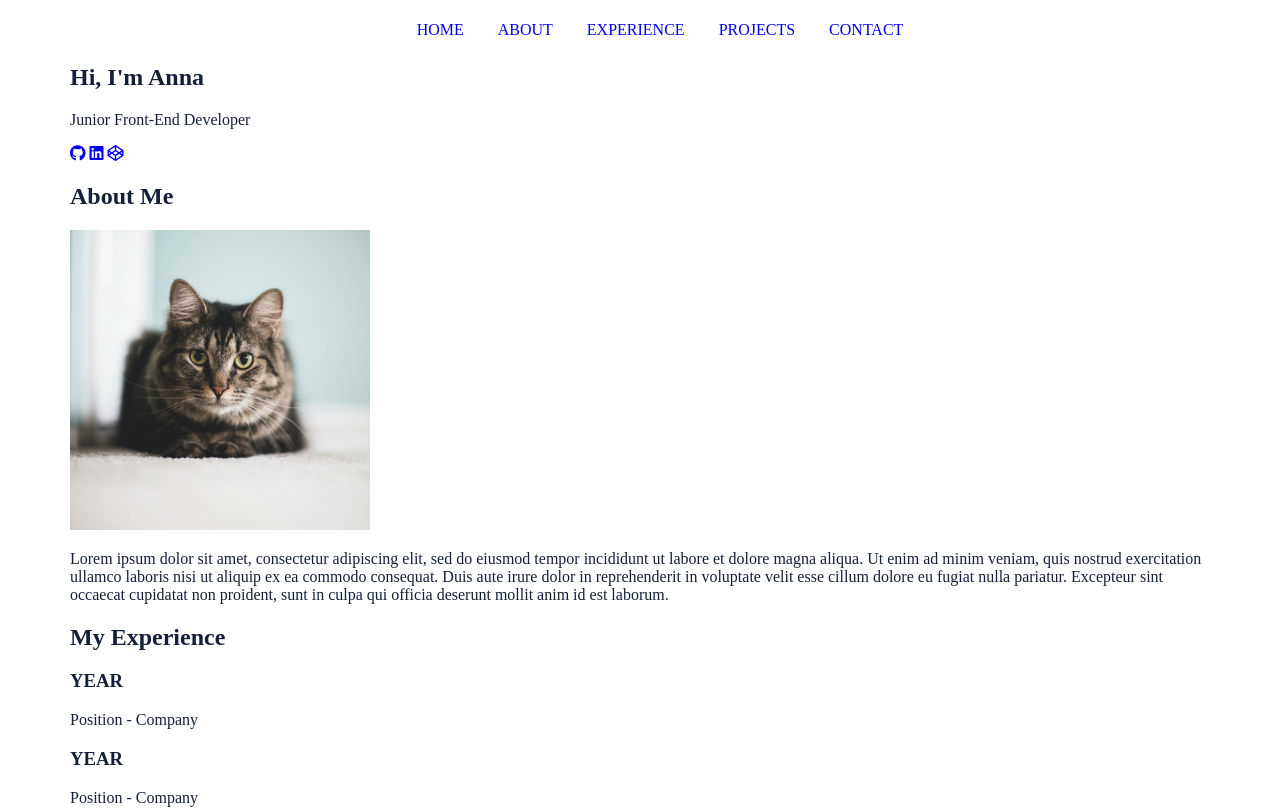
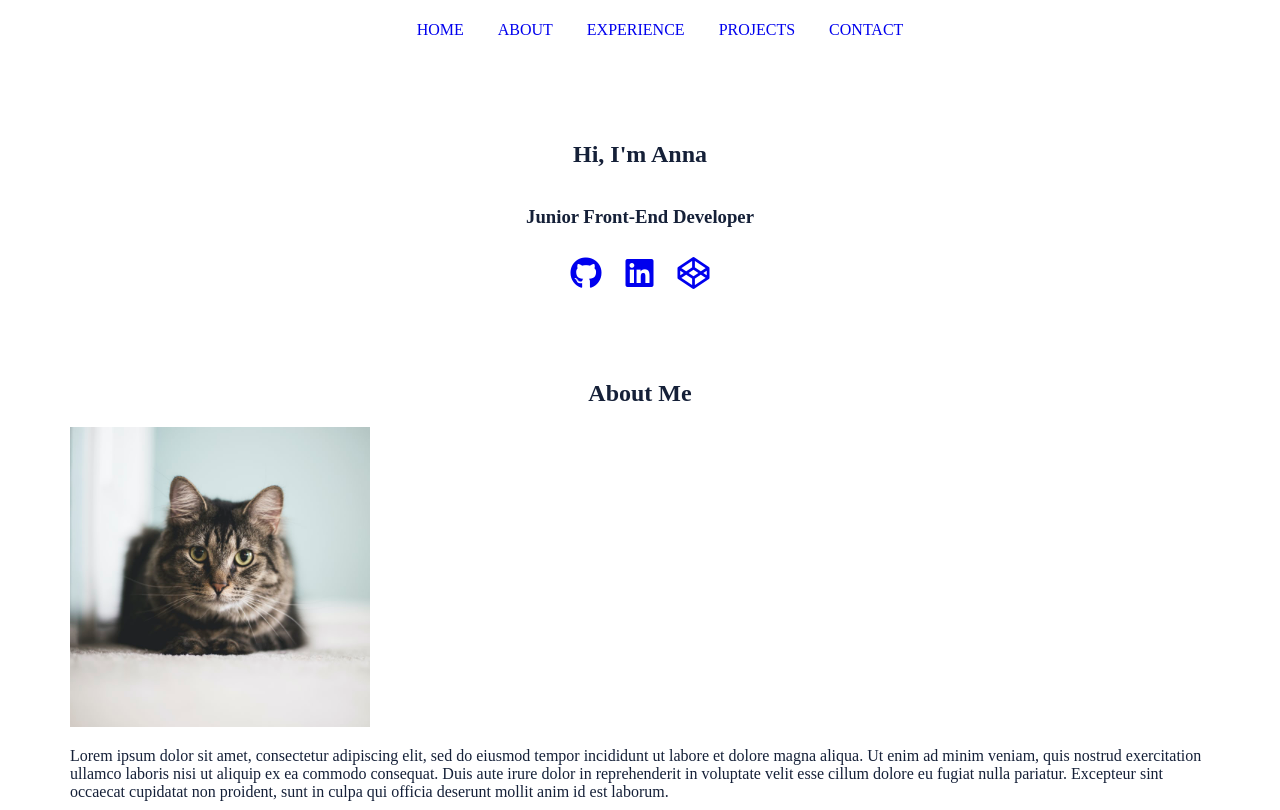
Before and after one commit to fruitsofbabylon/personal-website, a website: page index.html in a window 1280 px wide. Shown: the top 810 px of the page. Drawn offline with Linux system fonts and the light colour scheme.

Commit message:
center home section and section headings

```diff
--- a/index.html
+++ b/index.html
@@ -27,7 +27,7 @@
             </header>
             <section id="home">
                 <h1>Hi, I'm Anna</h1>
-                <p>Junior Front-End Developer</p>
+                <h3>Junior Front-End Developer</h3>
                 <div class="icons-social">
                     <a target="_blank" href="#"><i class="fab fa-github"></i></a>
                     <a target="_blank" href="#"><i class="fab fa-linkedin"></i></a>
--- a/index.scss
+++ b/index.scss
@@ -11,6 +11,7 @@
 body {
     color: $primary-blue;
     background: $primary-white;
+    box-sizing: border-box;
 }
 
 .wrapper {
@@ -34,3 +35,22 @@ body {
         }
     }
 }
+
+#home {
+    display: flex;
+    justify-content: center;
+    align-items: center;
+    flex-direction: column;
+    height: 300px;
+}
+
+.icons-social {
+    i {
+        font-size: 2em;
+        padding: 10px;
+    }
+}
+
+h2 {
+    text-align: center;
+}
```
Also changed, not shown: index.css.
